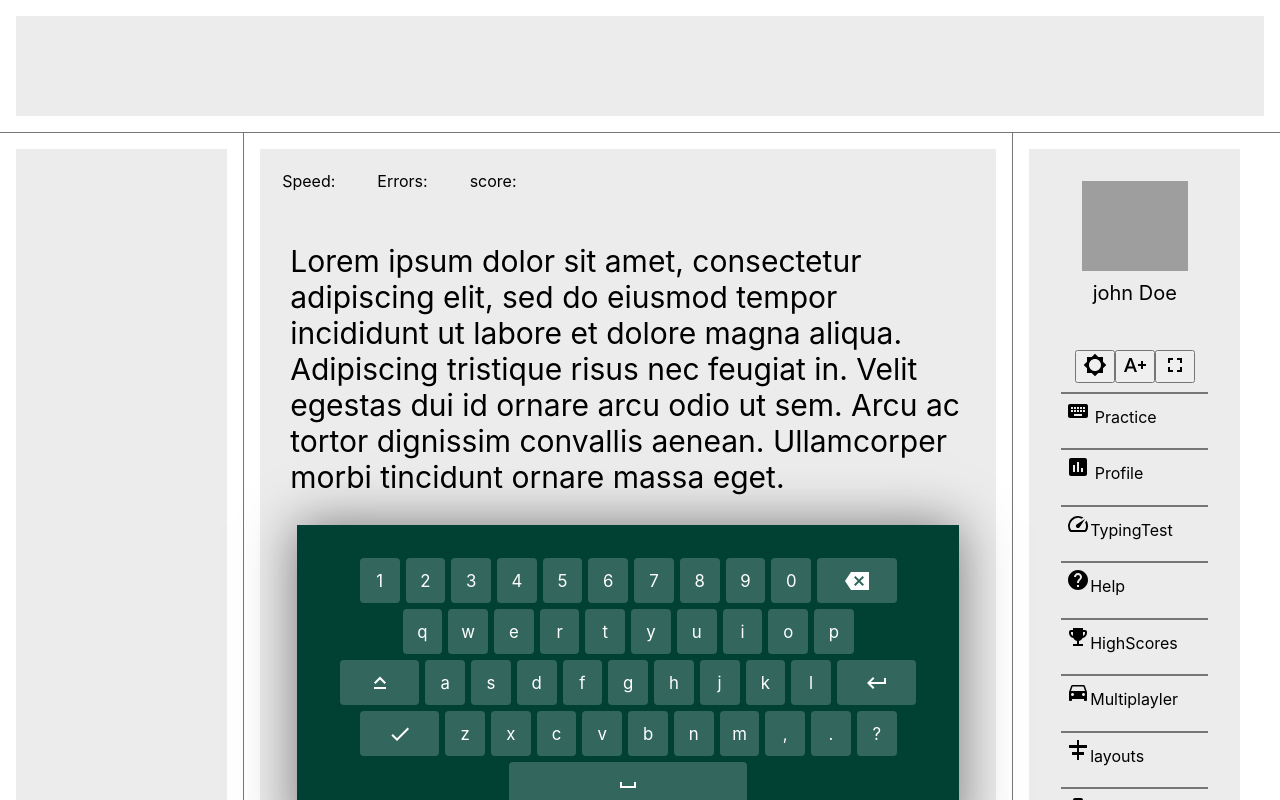
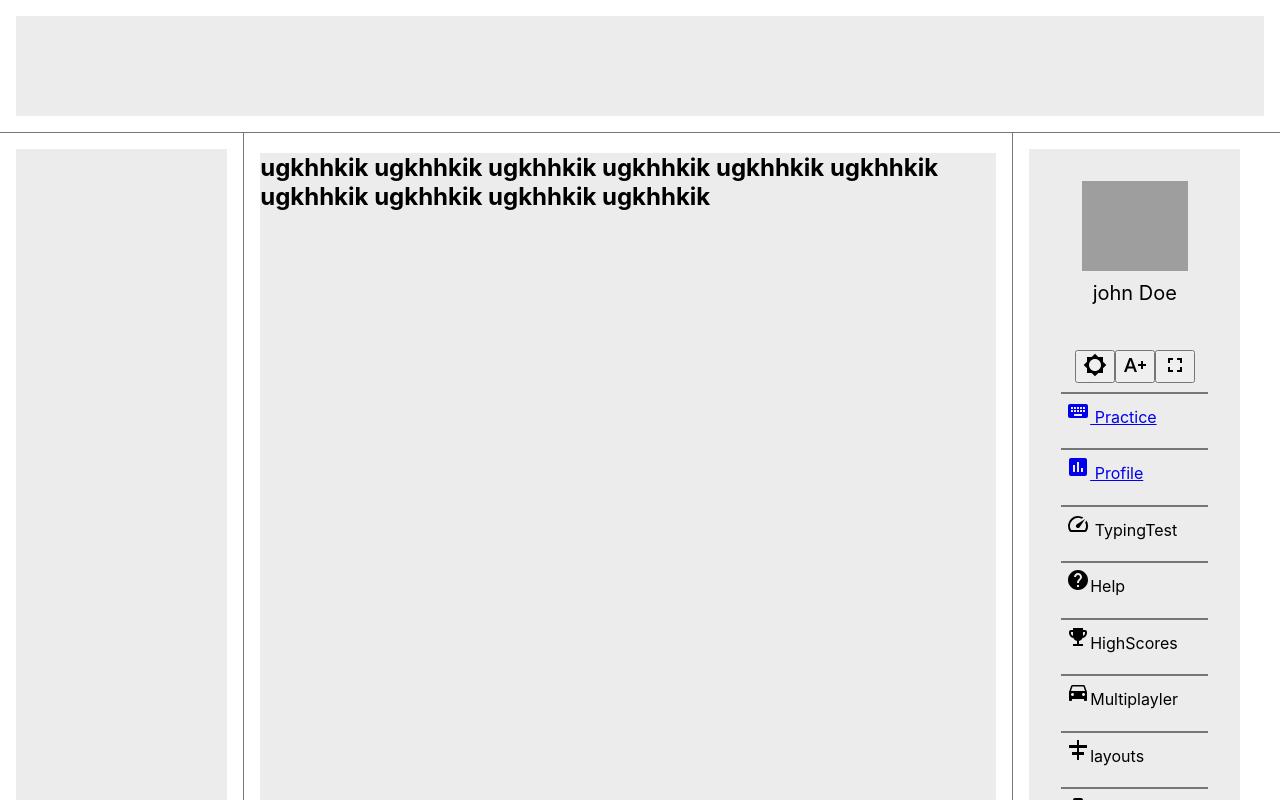
Before and after one commit to eba472/mango-web, a React (Create React App) app: page /profile in a window 1280 px wide. Shown: the top 800 px of the page. Built offline with nearby package versions, Linux system fonts and the light colour scheme; grey boxes are pictures that could not be loaded.

Commit message:
new pages are added to the side menu

```diff
--- a/src/app/App.js
+++ b/src/app/App.js
@@ -1,11 +1,12 @@
-import Keyboard from "./keyboard/Keyboard";
-import TextToType from "./topPart/TextToType";
-import TopPart from "./topPart/TopPart";
-import SideMenu from "./sideMenu/SideMenu"
+import Home from "./pages/home/Home";
+import SideMenu from "./sideMenu/SideMenu";
 import "./styles.css";
+import { BrowserRouter as Router, Routes, Route, Link } from "react-router-dom";
+import Profile from "./pages/profiles/Profile";
 
 function App() {
   return (
+    <Router>
       <div className="App">
         <div className="headerContainer">
           <div className="HeadingAd"></div>
@@ -16,9 +17,12 @@ function App() {
           </div>
           <div className="middleDiv">
             <div className="MainPart">
-            <TopPart />
-            <TextToType />
-            <Keyboard />
+              <div>
+                <Routes>
+                  <Route path="/" element={<Home />} />
+                  <Route path="/profile" element={<Profile />} />
+                </Routes>
+              </div>
             </div>
           </div>
         </div>
@@ -26,6 +30,7 @@ function App() {
           <SideMenu />
         </div>
       </div>
+    </Router>
   );
 }
 
--- /dev/null
+++ b/src/app/pages/home/Home.jsx
@@ -0,0 +1,13 @@
+import Keyboard from "./keyboard/Keyboard";
+import TextToType from "./topPart/TextToType";
+import TopPart from "./topPart/TopPart";
+
+export default function Home() {
+  return (
+    <div>
+      <TopPart />
+      <TextToType />
+      <Keyboard />
+    </div>
+  );
+}
--- /dev/null
+++ b/src/app/pages/profiles/Profile.jsx
@@ -0,0 +1,3 @@
+export default function Profile() {
+  return <h2>ugkhhkik ugkhhkik ugkhhkik ugkhhkik ugkhhkik ugkhhkik ugkhhkik ugkhhkik ugkhhkik ugkhhkik</h2>;
+}
--- a/src/app/profilePage/ProfilePage.jsx
+++ /dev/null
@@ -1,5 +0,0 @@
-function ProfilePage() {
-  return <div>HelloWorld!</div>;
-}
-
-export default ProfilePage;
--- a/src/app/sideMenu/SideMenu.jsx
+++ b/src/app/sideMenu/SideMenu.jsx
@@ -50,23 +50,26 @@ function SideMenu() {
       </div>
       <div className="menuItem">
         <div className="Practice2">
+          <Link to="/">
             <span className="Practice4">
               <KeyboardIcon /> Practice
             </span>
+          </Link>
         </div>
       </div>
       <div className="menuItem">
         <div className="Profile2">
+          <Link to="/profile">
             <span className="ProfileLine">
               <AssessmentIcon /> Profile
             </span>
+          </Link>
         </div>
       </div>
       <div className="menuItem">
         <div>
           <span className="TypingTestLine">
-            <SpeedIcon />
-            TypingTest
+            <SpeedIcon /> TypingTest
           </span>
         </div>
       </div>
```
Also changed, not shown: src/app/pages/home/keyboard/Keyboard.jsx (renamed from src/app/keyboard/Keyboard.jsx), src/app/pages/home/keyboard/components/CreateKeyboard.jsx (renamed from src/app/keyboard/components/CreateKeyboard.jsx), src/app/pages/home/keyboard/components/EachKey.jsx (renamed from src/app/keyboard/components/EachKey.jsx), src/app/pages/home/keyboard/components/KeyRow.jsx (renamed from src/app/keyboard/components/KeyRow.jsx), src/app/pages/home/keyboard/keyboard.css (renamed from src/app/keyboard/keyboard.css), src/app/pages/home/topPart/TextToType.js (renamed from src/app/topPart/TextToType.js), src/app/pages/home/topPart/TopPart.js (renamed from src/app/topPart/TopPart.js). Lines whose indentation alone changed are shown as unchanged.
